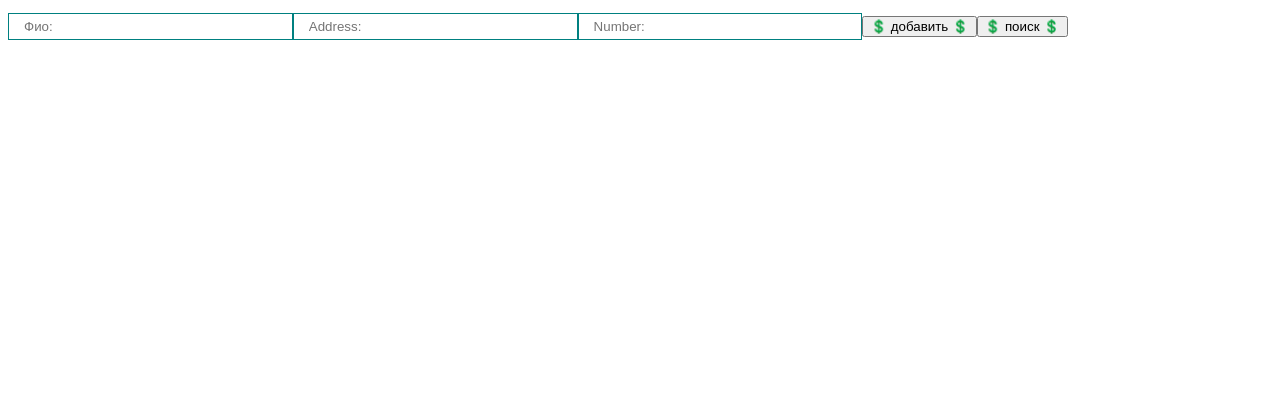
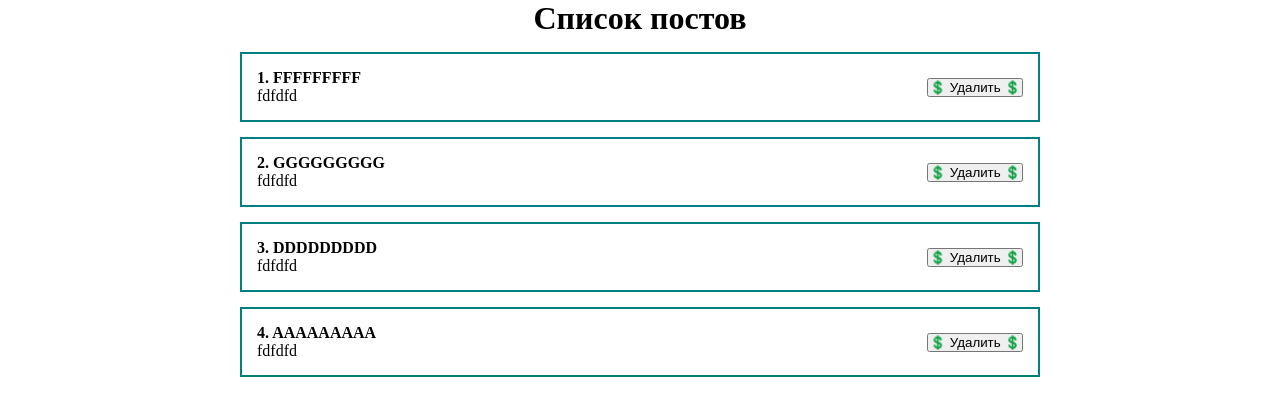
Before and after one commit to oxpan/webclient_rpbd, a React (Create React App) app: page / in a window 1280 px wide. Shown: the top 416 px of the page. Built offline with nearby package versions, Linux system fonts and the light colour scheme.

Commit message:
add file.jsx: item list; малкий рефакторинг

```diff
--- a/src/App.js
+++ b/src/App.js
@@ -1,31 +1,23 @@
-import React from "react";
+import React, {useState} from "react";
 import Button from "./phonebook/UI/button/Button";
 import Input from "./phonebook/UI/input/Input";
+import PersonItem from "./phonebook/PersonItem";
+import "./styles/App.css"
+import PersonList from "./phonebook/PersonList";
 
 function App() {
+    const [persone,setPerson] = useState([
+        {title:'FFFFFFFFF', body:'fdfdfd',id:1},
+        {title:'GGGGGGGGG', body:'fdfdfd',id:2},
+        {title:'DDDDDDDDD', body:'fdfdfd',id:3},
+        {title:'AAAAAAAAA', body:'fdfdfd',id:4},
+    ])
+
+
   return (
     <div className="App">
       {/*<test/>*/}
-        <Input
-            type={"text"}
-            placeholder={"Фио:"}
-        />
-        <Input
-            type={"text"}
-            placeholder={"Address:"}
-        />
-        <Input
-            type={"text"}
-            placeholder={"Number:"}
-        />
-        <Button>добавить</Button>
-
-
-
-
-
-        <Button>поиск</Button>
-
+        <PersonList persone={persone} title={"Список постов"}/>
 
     </div>
   );
--- a/src/phonebook/PersonItem.jsx
+++ b/src/phonebook/PersonItem.jsx
@@ -1,9 +1,21 @@
 import React from 'react';
+import Button from "./UI/button/Button";
 
-const PersonItem = () => {
+const PersonItem = (props) => {
+
+
     return (
-        <div>
+        <div className={"person"}>
+            <div className={"person_content"}>
+                <strong>{props.person.id}. {props.person.title}</strong>
+                <div>
+                    {props.person.body}
+                </div>
+            </div>
 
+            <div className={"person__dell"}>
+                <Button>Удалить</Button>
+            </div>
         </div>
     );
 };
--- /dev/null
+++ b/src/phonebook/PersonList.jsx
@@ -0,0 +1,15 @@
+import React from 'react';
+import PersonItem from "./PersonItem";
+
+const PersonList = ({persone,title}) => {
+    return (
+        <div>
+            <h1 style={{textAlign:'center'}}>{title}</h1>
+            {persone.map((person)=>
+                <PersonItem person={person} key={person.id}/>
+            )}
+        </div>
+    );
+};
+
+export default PersonList;
--- a/src/phonebook/UI/input/Input.module.css
+++ b/src/phonebook/UI/input/Input.module.css
@@ -1,5 +1,5 @@
 .inp {
-    width: 20%;
+    width: 90%;
     padding: 5px 15px;
     margin: 5px 0;
     border: 1px solid teal;
--- /dev/null
+++ b/src/styles/App.css
@@ -0,0 +1,28 @@
+* {
+    margin: 0;
+    padding: 0;
+    box-sizing: border-box;
+}
+
+#root {
+    display: flex;
+    flex-direction: column;
+    align-items: center;
+}
+
+.App {
+    width: 800px;
+}
+
+.person {
+    display: flex;
+    padding: 15px;
+    border: 2px solid teal;
+    margin-top: 15px;
+    justify-content: space-between;
+    align-items: center;
+}
+
+.post__btns {
+    display: flex;
+}
```
Also changed, not shown: src/phonebook/PhoneBookForm.jsx (+16 -0 lines).
